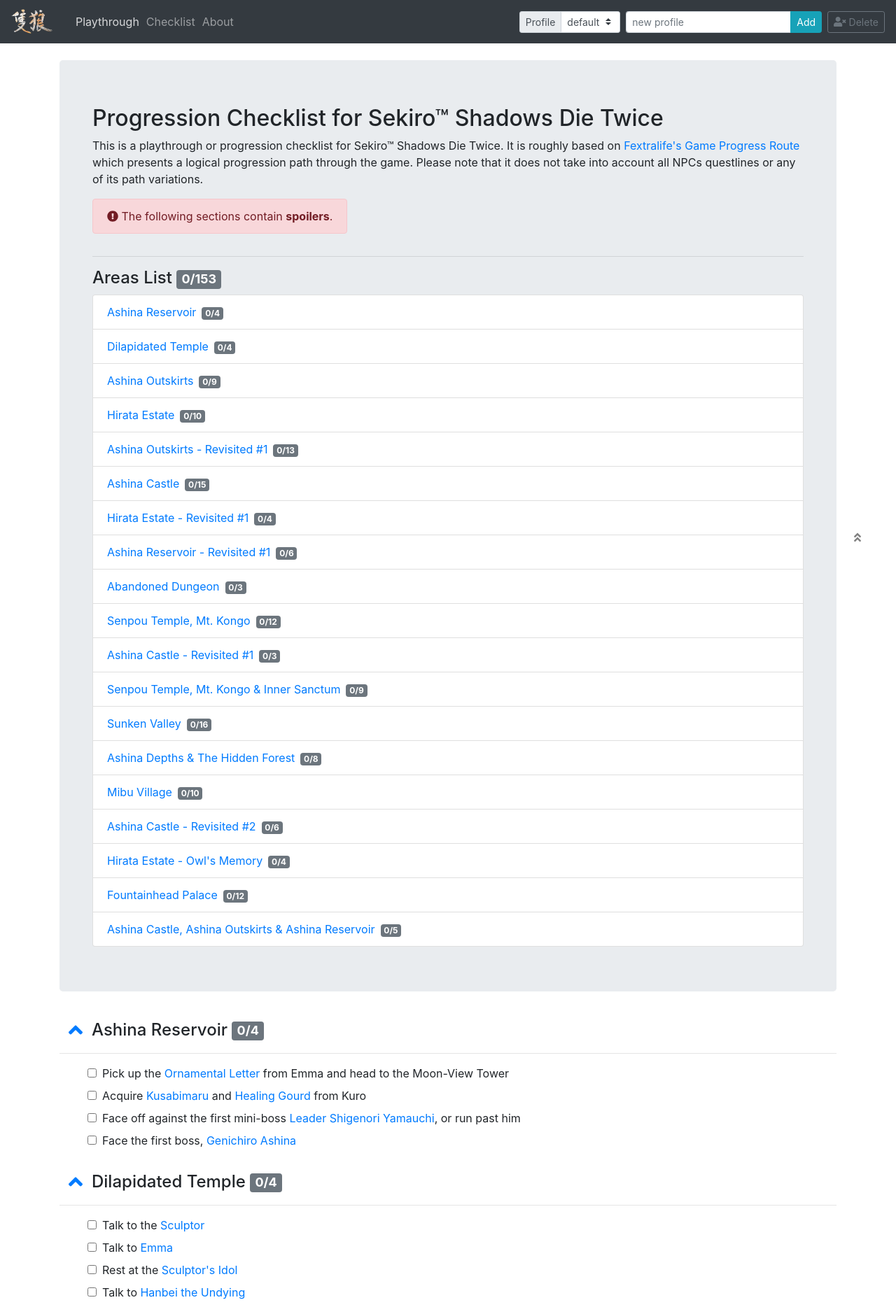
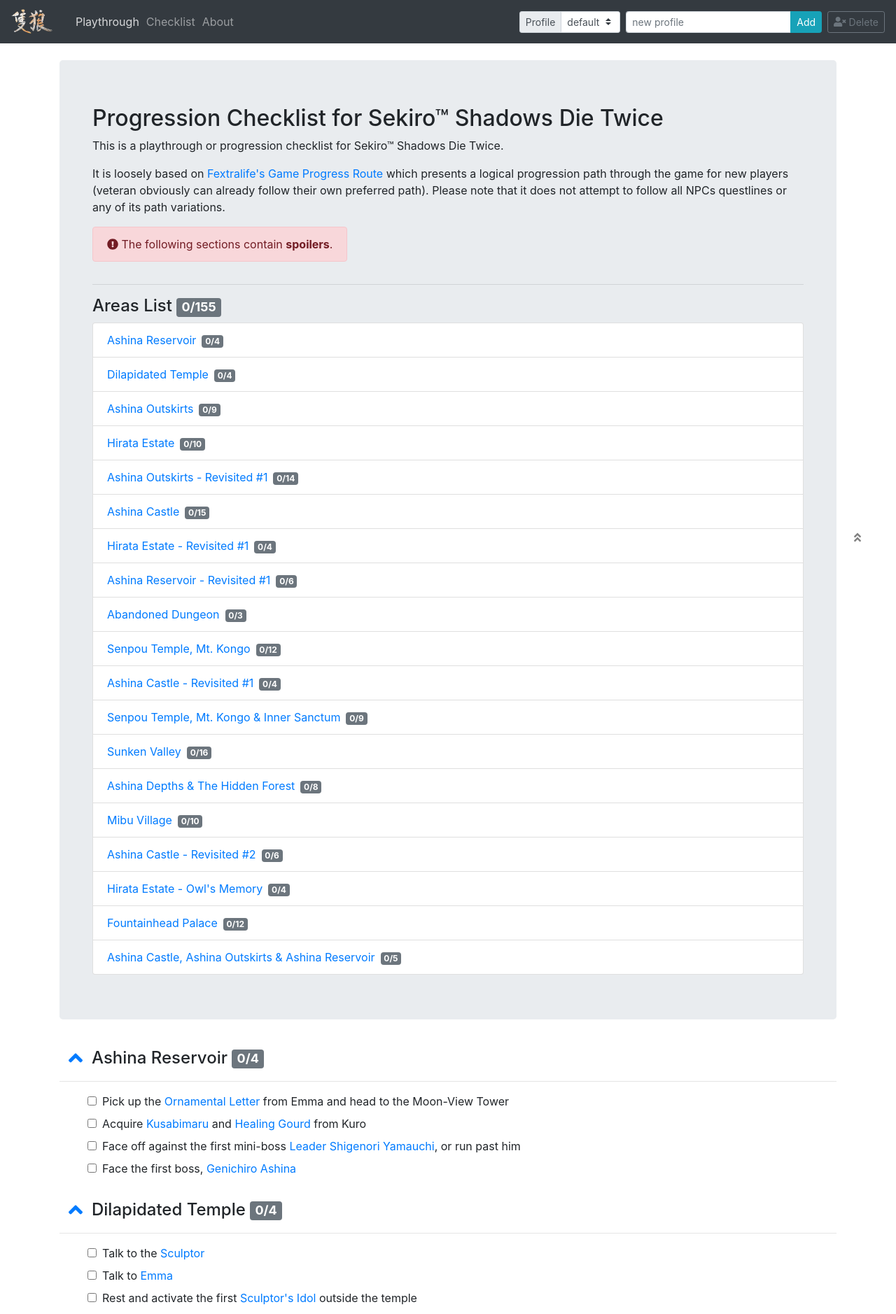
Before and after one commit to K750i/sekiro_checklist, a React (Create React App) app: page / in a window 1280 px wide. Shown: the top 1878 px of the page at 70% size. Built offline with nearby package versions, Linux system fonts and the light colour scheme; the HTML template or start-up script is replaced by a standard one.

Commit message:
Misc adjustments

```diff
--- a/public/index.html
+++ b/public/index.html
@@ -12,6 +12,7 @@
       manifest.json provides metadata used when your web app is installed on a
       user's mobile device or desktop. See https://developers.google.com/web/fundamentals/web-app-manifest/
     -->
+		<meta name="description" content="A playthrough and completion checklist for Sekiro Shadows Die Twice for keeping tracks of various tasks and objectives throughout the game.">
     <link rel="manifest" href="%PUBLIC_URL%/manifest.json" />
 		<link rel="stylesheet" href="https://maxcdn.bootstrapcdn.com/bootstrap/4.3.1/css/bootstrap.min.css" integrity="sha384-ggOyR0iXCbMQv3Xipma34MD+dH/1fQ784/j6cY/iJTQUOhcWr7x9JvoRxT2MZw1T" crossorigin="anonymous" />
     <!--
--- a/src/assets/data.js
+++ b/src/assets/data.js
@@ -48,7 +48,7 @@
       {
         id: 'a2.1.3',
         task:
-          'Rest at the <a href="https://sekiroshadowsdietwice.wiki.fextralife.com/Sculptor\'s+Idol" target="_blank" rel="noopener noreferrer">Sculptor\'s Idol<a>',
+          'Rest and activate the first <a href="https://sekiroshadowsdietwice.wiki.fextralife.com/Sculptor\'s+Idol" target="_blank" rel="noopener noreferrer">Sculptor\'s Idol<a> outside the temple',
         done: false,
         area: 'Area2_1',
       },
@@ -218,65 +218,72 @@
       {
         id: 'a3.2.4',
         task:
-          '(Optional) Defeat <a href="https://sekiroshadowsdietwice.wiki.fextralife.com/Headless" target="_blank" rel="noopener noreferrer">Headless</a> to obtain the <a href="https://sekiroshadowsdietwice.wiki.fextralife.com/Ako\'s+Spiritfall" target="_blank" rel="noopener noreferrer">Ako\'s Spiritfall</a> and ring the <a href="https://sekiroshadowsdietwice.wiki.fextralife.com/Demon+Bell" target="_blank" rel="noopener noreferrer">Demon Bell</a>',
+          '(Optional) Defeat <a href="https://sekiroshadowsdietwice.wiki.fextralife.com/Headless" target="_blank" rel="noopener noreferrer">Headless</a> to obtain the <a href="https://sekiroshadowsdietwice.wiki.fextralife.com/Ako\'s+Spiritfall" target="_blank" rel="noopener noreferrer">Ako\'s Spiritfall</a>',
         done: false,
         area: 'Area3_2',
       },
       {
         id: 'a3.2.5',
         task:
+          'Go past Headless and ring the <a href="https://sekiroshadowsdietwice.wiki.fextralife.com/Demon+Bell" target="_blank" rel="noopener noreferrer">Demon Bell</a>',
+        done: false,
+        area: 'Area3_2',
+      },
+      {
+        id: 'a3.2.6',
+        task:
           'Head past Headless and wind up on the other side to open the door for a shortcut',
         done: false,
         area: 'Area3_2',
       },
       {
-        id: 'a3.2.6',
+        id: 'a3.2.7',
         task: 'Find your second Remnant',
         done: false,
         area: 'Area3_2',
       },
       {
-        id: 'a3.2.7',
+        id: 'a3.2.8',
         task:
           'Defeat <a href="https://sekiroshadowsdietwice.wiki.fextralife.com/Gyoubu+Oniwa" target="_blank" rel="noopener noreferrer">Gyoubu Masataka Oniwa</a> and obtain the <a href="https://sekiroshadowsdietwice.wiki.fextralife.com/Mechanical+Barrel" target="_blank" rel="noopener noreferrer">Mechanical Barrel</a> which allows Prosthetic Tools Upgrade as well as <a href="https://sekiroshadowsdietwice.wiki.fextralife.com/Memory:+Gyoubu+Oniwa" target="_blank" rel="noopener noreferrer">Memory: Gyoubu Oniwa</a>',
         done: false,
         area: 'Area3_2',
       },
       {
-        id: 'a3.2.8',
+        id: 'a3.2.9',
         task:
           'Find <a href="https://sekiroshadowsdietwice.wiki.fextralife.com/Battlefield+Memorial+Mob" target="_blank" rel="noopener noreferrer">Battlefield Memorial Mob</a> and purchase a Gourd Seed and Robert\'s Firecrackers (if not in possession)',
         done: false,
         area: 'Area3_2',
       },
       {
-        id: 'a3.2.9',
+        id: 'a3.2.10',
         task:
           'Find <a href="https://sekiroshadowsdietwice.wiki.fextralife.com/Tengu+of+Ashina" target="_blank" rel="noopener noreferrer">Tengu of Ashina</a> and accept his quest to kill some <a href="https://sekiroshadowsdietwice.wiki.fextralife.com/Rat+Description" target="_blank" rel="noopener noreferrer">Rats</a>',
         done: false,
         area: 'Area3_2',
       },
       {
-        id: 'a3.2.10',
+        id: 'a3.2.11',
         task: 'Head on upstairs to obtain a Prayer Bead',
         done: false,
         area: 'Area3_2',
       },
       {
-        id: 'a3.2.11',
+        id: 'a3.2.12',
         task: 'Go past Tengu of Ashina and open the door for a shortcut',
         done: false,
         area: 'Area3_2',
       },
       {
-        id: 'a3.2.12',
+        id: 'a3.2.13',
         task:
           'Return to Tengu of Ashina to get the <a href="https://sekiroshadowsdietwice.wiki.fextralife.com/Ashina+Esoteric+Text" target="_blank" rel="noopener noreferrer">Ashina Esoteric Text</a> to unlock the <a href="https://sekiroshadowsdietwice.wiki.fextralife.com/Ashina+Arts" target="_blank" rel="noopener noreferrer">Ashina Arts</a> skill tree',
         done: false,
         area: 'Area3_2',
       },
       {
-        id: 'a3.2.13',
+        id: 'a3.2.14',
         task:
           'Defeat the <a href="https://sekiroshadowsdietwice.wiki.fextralife.com/Blazing+Bull" target="_blank" rel="noopener noreferrer">Blazing Bull</a> to get another Prayer Bead as well as the <a href="https://sekiroshadowsdietwice.wiki.fextralife.com/Shinobi+Medicine+Rank+2" target="_blank" rel="noopener noreferrer">Shinobi Medicine Rank 2</a> skill',
         done: false,
@@ -478,7 +485,7 @@
       {
         id: 'a6.1.3',
         task:
-          '(Optional) Defeat the <a href="https://sekiroshadowsdietwice.wiki.fextralife.com/Shichimen+Warrior" target="_blank" rel="noopener noreferrer">Shichimen Warrior</a> to acquire the <a href="https://sekiroshadowsdietwice.wiki.fextralife.com/Ceremonial+Tanto" target="_blank" rel="noopener noreferrer">Ceremonial Tanto</a>',
+          '(Optional) Defeat <a href="https://sekiroshadowsdietwice.wiki.fextralife.com/Shichimen+Warrior" target="_blank" rel="noopener noreferrer">Shichimen Warrior</a> to acquire the <a href="https://sekiroshadowsdietwice.wiki.fextralife.com/Ceremonial+Tanto" target="_blank" rel="noopener noreferrer">Ceremonial Tanto</a>',
         done: false,
         area: 'Area6_1',
       },
@@ -587,6 +594,13 @@
         id: 'a5.2.3',
         task:
           'Head back to Kuro and pick up the <a href="https://sekiroshadowsdietwice.wiki.fextralife.com/Gun+Fort+Shrine+Key" target="_blank" rel="noopener noreferrer">Gun Fort Shrine Key</a> in the library which is now opened. Talk to Kuro and exhaust his dialogues again',
+        done: false,
+        area: 'Area5_2',
+      },
+      {
+        id: 'a5.2.4',
+        task:
+          'Give <a href="https://sekiroshadowsdietwice.wiki.fextralife.com/Sakura+Droplet" target="_blank" rel="noopener noreferrer">Sakura Droplet</a> to Kuro to gain an additional Resurrection Node (can also be given to the <a href="https://sekiroshadowsdietwice.wiki.fextralife.com/Divine+Child+of+Rejuvenation" target="_blank" rel="noopener noreferrer">Divine Child of Rejuvenation</a> at Inner Sanctum)',
         done: false,
         area: 'Area5_2',
       },
--- a/src/components/About.js
+++ b/src/components/About.js
@@ -5,17 +5,18 @@
     <>
       <h2>About</h2>
       <p>
-        This checklist started as a little project of mine in my journey to
-        learn web developement with React. There are similar checklists in the
-        wild such as Zachary Kjellberg's{' '}
+        This checklist started as a side project that I did in my journey to
+        learn web development with React. There are similar checklists available
+        on the Internet such as Zachary Kjellberg's{' '}
         <a
           href="https://zkjellberg.github.io/bloodborne-cheat-sheet/"
           target="_blank"
           rel="noopener noreferrer">
           Bloodborne Cheat Sheet
         </a>
-        , though I found none for Sekiro so I decided to make one. I hope
-        someone might find it useful in their playthrough of Sekiro.
+        , as well as for classics FromSoftware titles like Dark Souls and its
+        sequels. I hope someone might find it useful and had fun using it in
+        their playthrough of Sekiro.
       </p>
       <p>
         This checklist is hosted on GitHub and for anyone interested, here's the{' '}
--- a/src/components/AllTask.js
+++ b/src/components/AllTask.js
@@ -21,7 +21,7 @@
         <Container>
           <Row>
             <Col>
-              <h2>All Completion Checklist</h2>
+              <h2>Full Completion Checklist</h2>
             </Col>
           </Row>
           <Row>
--- a/src/components/Jumbo.js
+++ b/src/components/Jumbo.js
@@ -27,16 +27,20 @@
           <Col>
             <p>
               This is a playthrough or progression checklist for Sekiro&trade;
-              Shadows Die Twice. It is roughly based on{' '}
+              Shadows Die Twice.
+            </p>
+            <p>
+              It is loosely based on{' '}
               <a
                 href="https://sekiroshadowsdietwice.wiki.fextralife.com/Game+Progress+Route"
                 target="_blank"
                 rel="noopener noreferrer">
                 Fextralife's Game Progress Route
               </a>{' '}
-              which presents a logical progression path through the game. Please
-              note that it does not take into account all NPCs questlines or any
-              of its path variations.
+              which presents a logical progression path through the game for new
+              players (veteran obviously can already follow their own preferred
+              path). Please note that it does not attempt to follow all NPCs
+              questlines or any of its path variations.
             </p>
           </Col>
         </Row>
```
Also changed, not shown: package.json (+5 -6 lines), 1 other file (tests, documents, lock files or other folders).
